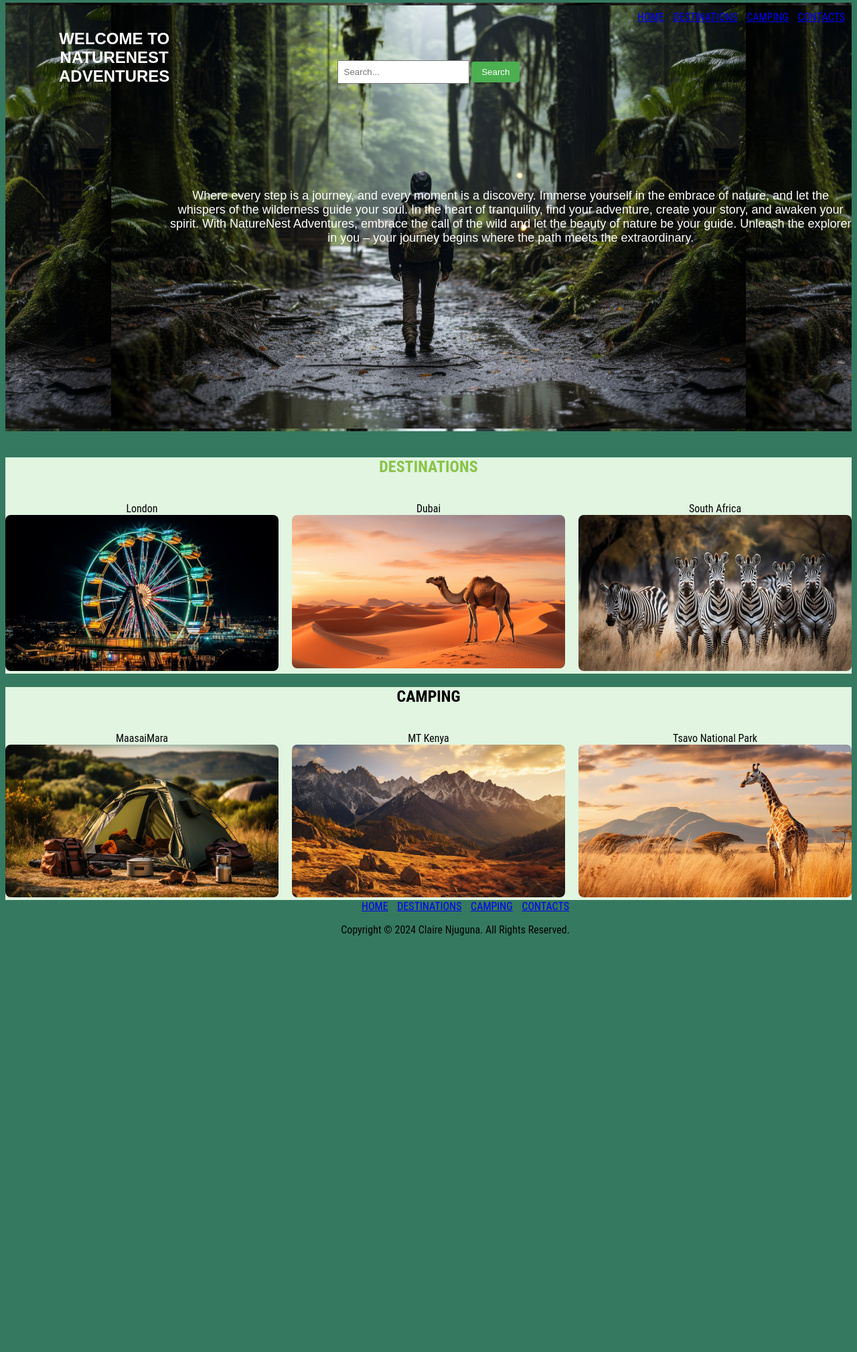
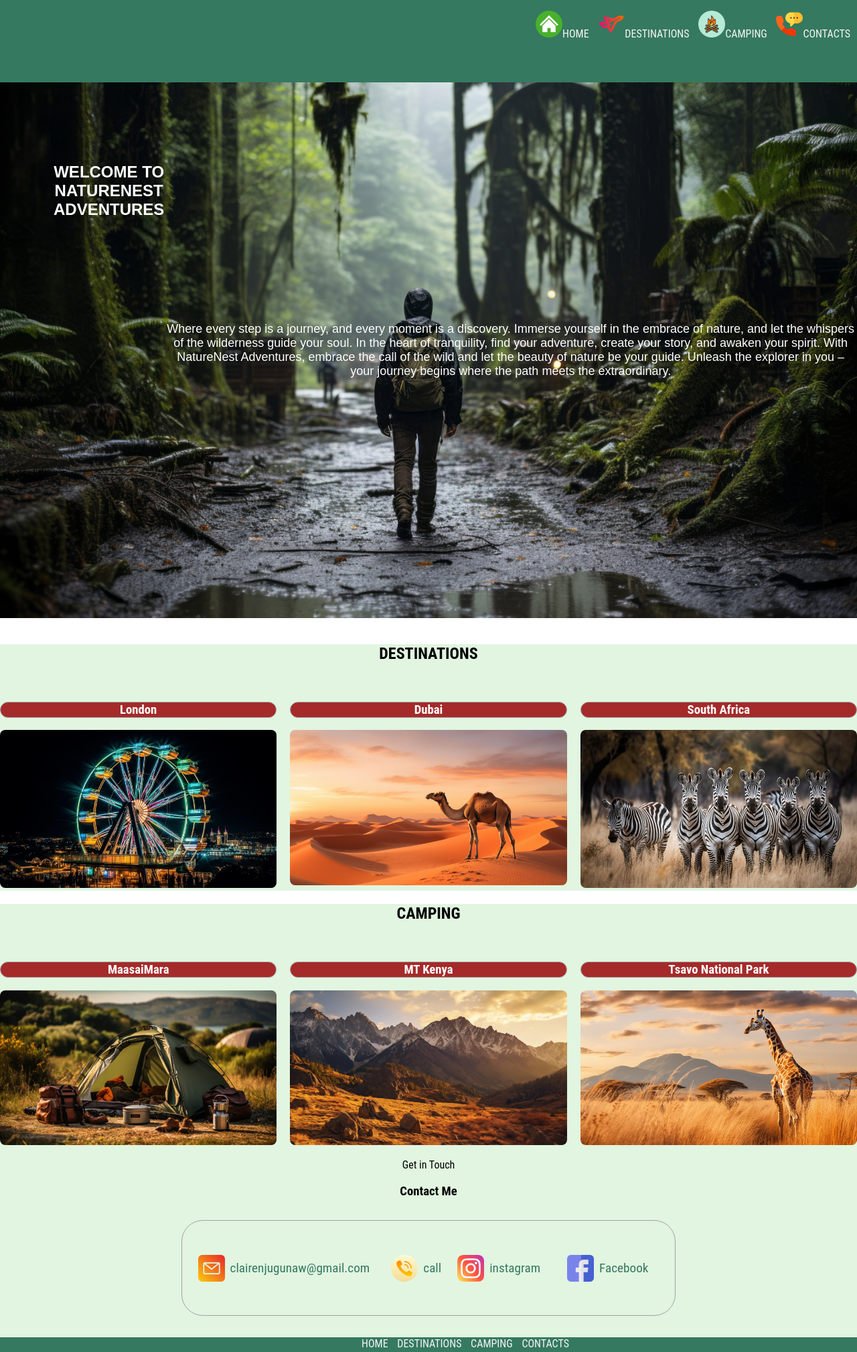
Before and after one commit to clairewambuinjuguna/Naturenestadventures, a plain HTML site: page index.html in a window 1280 px wide. Shown: the top 2019 px of the page at 67% size. Before the commit the page ends 1560 px from the top, so only its background shows below. Drawn offline with Linux system fonts and the light colour scheme; a script that the page names is missing.

Commit message:
desktop navigation done

```diff
--- a/index.html
+++ b/index.html
@@ -8,30 +8,24 @@
     <link rel="stylesheet" href="mediaqueries.css" />
 </head>
 <body>
-        <div class="navLinks">
+       <nav> <div class="navLinks">
              <ul >
-              <li><a href="#home">HOME</a></li>
-              <li><a href="#destinations">DESTINATIONS </a> </li>
-              <li><a href="#camping">CAMPING</a></li>
-              <li><a href="#contact">CONTACTS</a></li>
+
+              <li><a href="#home"><img src="./assets/homeicon.png" alt="Home" class="navIcon"><span>HOME</span></a></li>
+              <li><a href="#destinations"><img src="./assets/destinations.png" alt="Destinations" class="navIcon"><span>DESTINATIONS</span></a></li>
+              <li><a href="#camping"> <img src="./assets/camping.png" alt="Camping" class="navIcon"><span>CAMPING</span></a></li>
+              <li><a href="#contact"><img src="./assets/contacts.png" alt="Home" class="navIcon"><span>CONTACTS</span></a></li>
             </ul>
           </div>
+        </nav>
           <br>
-          <div class="search-container">
+          <!--<div class="search-container">
             <input type="text" id="searchInput" placeholder="Search...">
             <button id="searchButton" onclick="searchDestinations()">Search</button>
           </div>
 
-          <ul id="destinationList" class="destination-list">
-            <!-- List of destinations will be displayed here -->
-            <li>New York</li>
-            <li>Paris</li>
-            <li>Tokyo</li>
-            <li>London</li>
-         </ul>
-
-        <br>
-    <section class="landing">
+        <br>-->
+    <section class="landing" id="home">
     <div id="heading-one">
     <h1>WELCOME TO NATURENEST ADVENTURES </h1>
     <div></div>
@@ -45,53 +39,92 @@
  </section>
  <br>
 
- <section >
-    <h1 class="destination">DESTINATIONS</h1>
+ <section id="destinations">
+    <h1 class=>DESTINATIONS</h1>
     <br>
    <div class="destinations">
     <div class="destinationimage">
-        <p>London</p>
+        <h3>London</h3>
         <img src="./assets/london.jpg">
     </div>
     <div class="destinationimage">
-        <p>Dubai</p>
+        <h3>Dubai</h3>
         <img src="./assets/dubai.jpg">
     </div>
     <div class="destinationimage">
-        <p>South Africa</p>
+        <h3>South Africa</h3>
         <img src="./assets/southafrica.jpg">
     </div>
 </div>
  </section>
- <section>
+ <section id="camping">
     <h1>CAMPING</h1>
     <br>
    <div class="campingsites">
     <div class="campingsitesimage">
-        <p>MaasaiMara</p>
+        <h3 id="destinationTitle">MaasaiMara </h3>
         <img src="./assets/maasaimara.jpg">
     </div>
     <div class="campingsitesimage">
-        <p>MT Kenya</p>
+        <h3>MT Kenya</h3>
         <img src="./assets/mtkenya.jpg">
     </div>
     <div class="campingsitesimage">
-        <p>Tsavo National Park</p>
+        <h3>Tsavo National Park</h3>
         <img src="./assets/tsavo.jpg">
     </div>
 </div>
+<section id="contact">
+  <p >Get in Touch</p>
+  <h1 class="title">Contact Me</h1>
+  <div class="contact-info-upper-container ">
+    <div class="contact-info-container">
+      <img
+        src="./assets/email.png"
+        alt="Email icon"
+        class="icon contact-icon email-icon"
+      />
+      <p><a href="mailto:clairenjugunaw@gmail.com">clairenjugunaw@gmail.com</a></p>
+    </div>
+    <div class="contact-info-container">
+      <img
+        src="./assets/telephoneicon.png"
+        alt="telephone icon"
+        class="icon contact-icon"
+      />
+      <p><a href="tel:+254704641105">call</a></p>
+    <div class="contact-info-container">
+      <img
+        src="./assets/instagram.png"
+        alt="instagramicon"
+        class="icon contact-icon"
+      />
+      <p><a href="https://www.instagram.com">instagram</a></p>
+    </div>
+    <div class="contact-info-container">
+      <img
+        src="./assets/facebook.png"
+        alt="facebookicon"
+        class="icon contact-icon"
+      />
+      <p><a href="https://www.facebook.com">Facebook</a></p>
+    </div>
+  </div>
+</section>
+
+</section>
  </section>
     <footer>
-        <nav>
+
           <div class="nav-links-container">
-            <ul class="nav-links">
+            <ul>
                 <li><a href="#home">HOME</a></li>
                 <li><a href="#destinations">DESTINATIONS</a></li>
                 <li><a href="#camping">CAMPING</a></li>
                 <li><a href="#contact">CONTACTS</a></li>
             </ul>
           </div>
-        </nav>
+
         <p>Copyright &#169; 2024 Claire Njuguna. All Rights Reserved.</p>
       </footer>
 <script src="script.js"></script>
--- a/script.js
+++ /dev/null
@@ -1,24 +0,0 @@
-document.addEventListener('DOMContentLoaded', function() {
-    // Hide the list items initially
-    var destinationList = document.getElementById('destinationList');
-    var destinations = destinationList.getElementsByTagName('li');
-
-    for (var i = 0; i < destinations.length; i++) {
-      destinations[i].style.display = 'none';
-    }
-  });
-
-  function searchDestinations() {
-    var input = document.getElementById('searchInput').value.toLowerCase();
-    var destinationList = document.getElementById('destinationList');
-    var destinations = destinationList.getElementsByTagName('li');
-
-    for (var i = 0; i < destinations.length; i++) {
-      var destination = destinations[i].textContent.toLowerCase();
-      if (destination.includes(input)) {
-        destinations[i].style.display = 'block';
-      } else {
-        destinations[i].style.display = 'none';
-      }
-    }
-  }
--- a/style.css
+++ b/style.css
@@ -5,18 +5,63 @@
     margin: 0;
     padding: 0;
   }
+html{
+  scroll-behavior: smooth;
+  overflow-x: hidden;
+}
+/*transition*/
+a {
+  transition: all 300ms ease;
+}
+nav.navLinks{
+display: flex;
 
 
+}
+nav{
+  justify-content: space-around;
+  align-items: center;
+  height: 17vh;
+  margin-bottom: 10rem;
+  background-color: #357960 ;
+
+
+
+}
+.navLinks{
+  gap: 2rem;
+  list-style: none;
+
+
+}
+a{
+  color:whitesmoke;
+  text-decoration: none;
+  text-decoration-color: white;
+}
+a:hover{
+  color: black;
+  text-decoration: underline;
+  text-underline-offset: 0.5rem;
+  text-decoration-color: rgb(239, 138, 6);
+
+}
+img:hover {
+  transform: scale(1.1);
+  transition: transform 0.3s ease;
+}
 body {
 font-family: 'Roboto Condensed', sans-serif;
-background-color: #357960
+margin: 0;
+
 }
 .landing{
 background-image: url('./assets/background-pic.jpg');
-background-size:75%;
-background-position: center;
-/*background-repeat: no-repeat;*/
-height: 80vh;
+background-size:cover;
+background-position:100% ;
+
+background-repeat: no-repeat;
+height: 100vh;
 
 display: flex;
 align-items: center;
@@ -24,8 +69,8 @@ justify-content: center;
 color: white; /* Text color on top of the image */
 font-family: Arial, sans-serif;
 text-align: center;
-margin-top: -10rem;
-background-color:#8BC34A;
+margin-top:-12rem;
+
 }
 
 
@@ -69,15 +114,19 @@ background-color:#8BC34A;
   }
  .navLinks {
         list-style-type: none;
-        justify-content: left;
-        /*margin-bottom: -10rem;*/
-        text-align: right;
-        color: white;
+        justify-content: right;
+        text-align: center;
+
         background-size: cover;
-        margin: 0 auto;
+
         padding: 0;
-        /*margin-bottom: 5rem;*/
+        display: inline-block;
+        display: flex;
+        gap: 1rem;
 
+        margin-left: 0;
+
+ }
 
         /*padding: 0;
         color: rgb(78, 181, 78) ;
@@ -97,8 +146,35 @@ background-color:#8BC34A;
 .navLinks li{
   display: inline-block;
   margin-right: 10px;
-  color: white;
 
+}
+.navIcon{
+  height: 2.5rem;
+
+}
+.navLinks ul {
+  list-style: none;
+  padding: 0;
+}
+
+.navLinks li {
+  display: inline-block;
+  margin-right: 10px;
+  text-align: center;
+  justify-content: right;
+  background-size: cover;
+
+}
+
+.navIcon {
+  height: 2.5rem;
+}
+h3{
+  border: rgb(53, 53, 53) 0.1rem solid;
+  border-color: rgb(163, 163, 163);
+  background-color: brown;
+  border-radius: 2rem;
+  color:  white;
 }
 .paragraph{
     right:70%;
@@ -155,6 +231,10 @@ section {
     justify-content: space-between;
     margin-top: 0; /* Adjust margin as needed */
 
+
+  }
+  .campingsites h1{
+    color:#8BC34A
   }
 
   .campingsitesimage {
@@ -183,8 +263,8 @@ footer {
 
   footer{
     text-align: center;
-    background-color: #357960;
-    background-size: cover;
+    background-color: #357960 !important;
+    /*background-size: cover;*/
     margin-top: -1rem;
     margin-left: -5rem;
     margin-right: -10rem;
@@ -194,6 +274,61 @@ footer {
         justify-content: space-between;
         display: inline-block;
         margin-right: 10px;
-        color: white;
+        color: white !important;
+
+}
+  #contact {
+        display: flex;
+        justify-content: center;
+        display: inline-block;
+
 
       }
+  .contact-info-container {
+        display: flex;
+        align-items: center;
+        justify-content: center;
+        gap: 0.5rem;
+        margin: 1rem;
+      }
+
+  .contact-info-container p {
+        font-size: larger;
+      }
+
+  .icon {
+        cursor: default;
+        height: 2.5rem;
+      }
+ .contact-info-upper-container {
+        display: flex;
+        justify-content: center;
+        border-radius: 2rem;
+        border: rgb(53, 53, 53) 0.1rem solid;
+        border-color: rgb(163, 163, 163);
+        background: (250, 250, 250);
+        margin: 2rem auto;
+        padding: 0.5rem;
+
+      }
+
+      .nav-links-container a{
+        color: whitesmoke;
+      }
+      .nav-links-container a:hover{
+        color: black;
+        text-decoration: underline;
+        text-underline-offset: 0.5rem;
+        text-decoration-color: rgb(239, 138, 6);
+
+      }
+      #contact a{
+        color: #357960;
+      }
+      #contact a:hover{
+        color: black;
+        text-decoration: underline;
+        text-underline-offset: 0.5rem;
+        text-decoration-color: rgb(239, 138, 6);
+
+      }
```
Also changed, not shown: assets/camping.png (added), assets/contacts.png (added), assets/destinations.png (added), assets/email.png (added), assets/facebook.png (added), assets/homeicon.png (added), assets/instagram.png (added), assets/telephoneicon.png (added).
